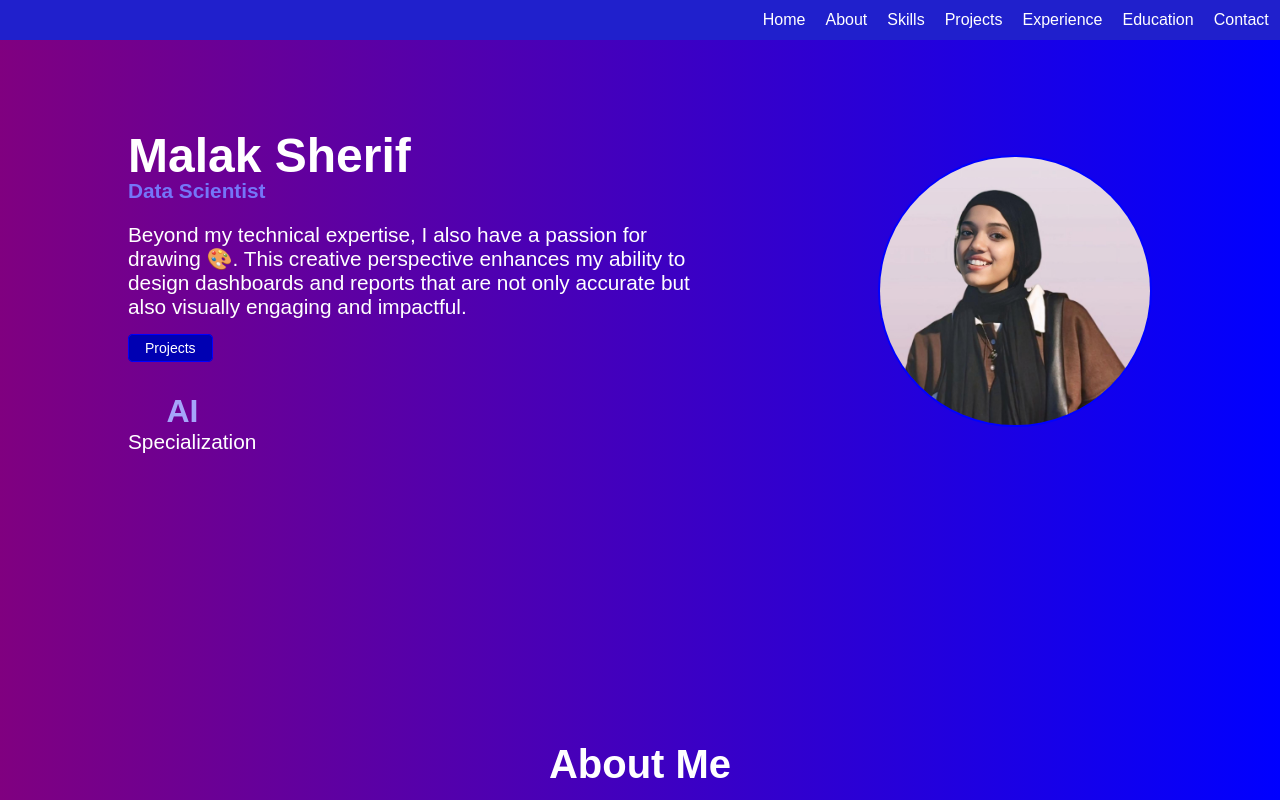
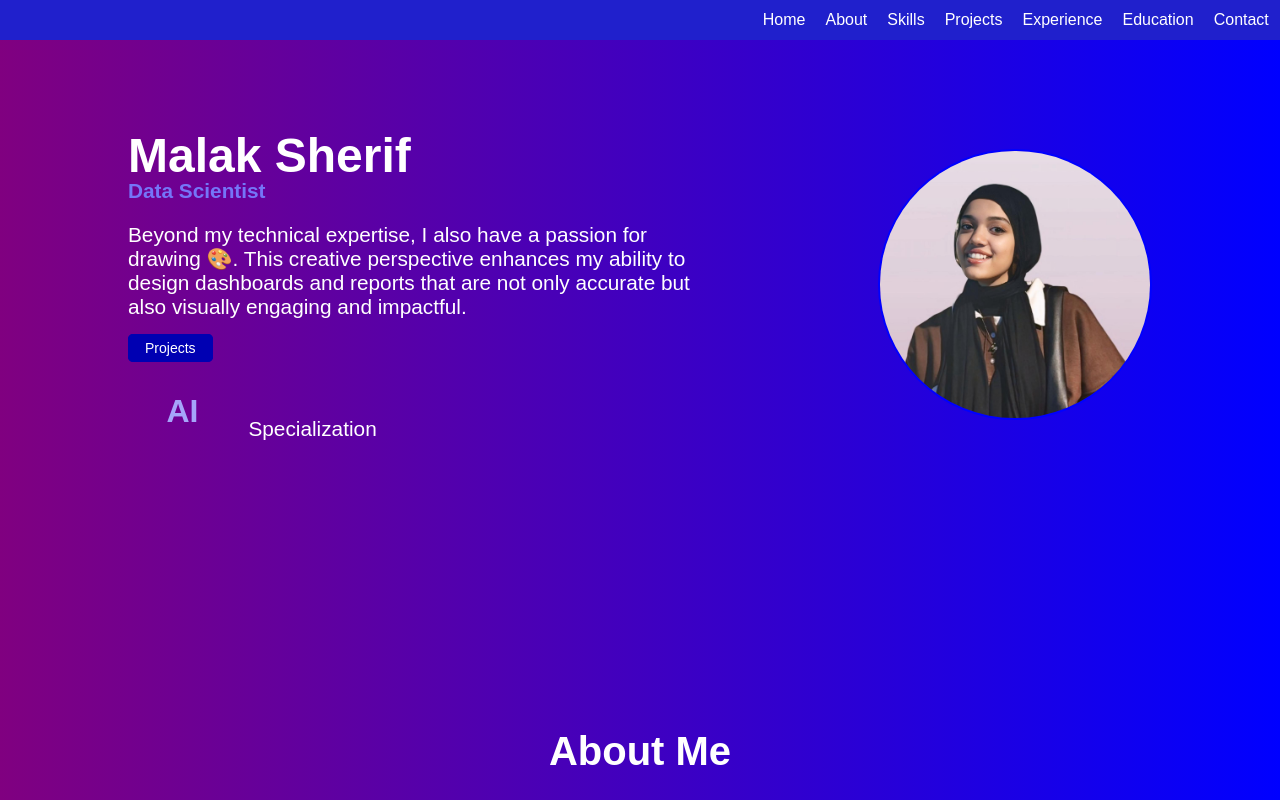
Before and after one commit to MalakSherif2/My-portofolio, a plain HTML site: page index.html in a window 1280 px wide. Shown: the top 800 px of the page. Drawn offline with Linux system fonts and the light colour scheme.

Commit message:
replace CSS file

```diff
--- a/style.css
+++ b/style.css
@@ -88,7 +88,7 @@ h3 {
 .project__link {
     text-decoration: none;
     color: white;
-    border: 1px solid blue;
+    border: 1px solid rgb(0,0,178);
     border-radius: 0.3rem;
     padding: 0.3rem;
     padding-left: 1rem;
@@ -99,10 +99,15 @@ h3 {
 }
 .project__link:hover {
     background-color: darkblue;
+    border: 1px solid darkblue;
     transform: scale(99%);
-    transition: background-color 0.3s ease-in-out,transform 0.3s ease-in-out;
+    transition: background-color 0.3s ease-in-out,transform 0.3s ease-in-out,border 0.3s ease-in-out;
 }
 .special {
+    display: flex;
+    flex-direction: row;
+    list-style-type: none;
+    gap: 50px;
     margin-top: 1rem;
     font-size: 1.3rem;
 }
```
